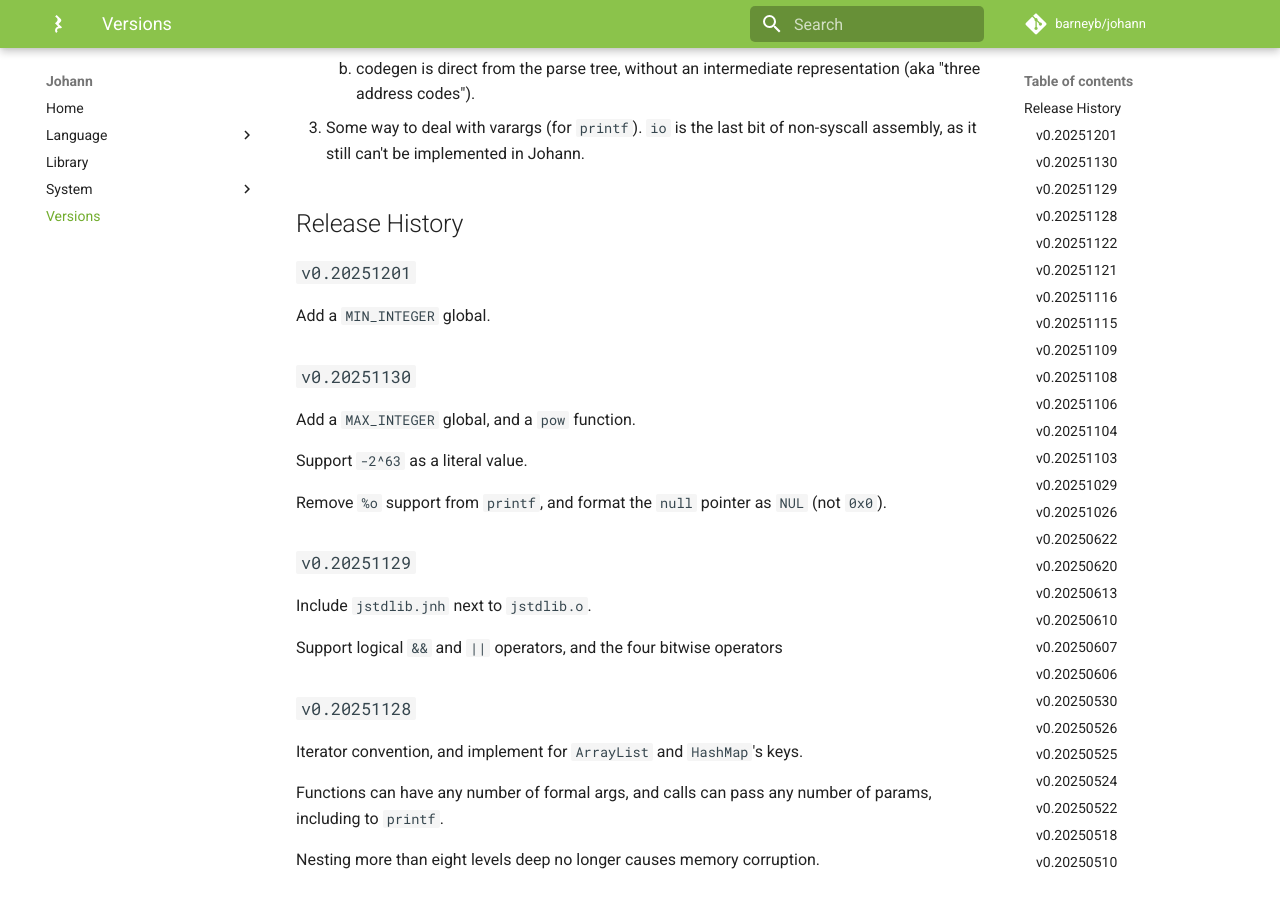
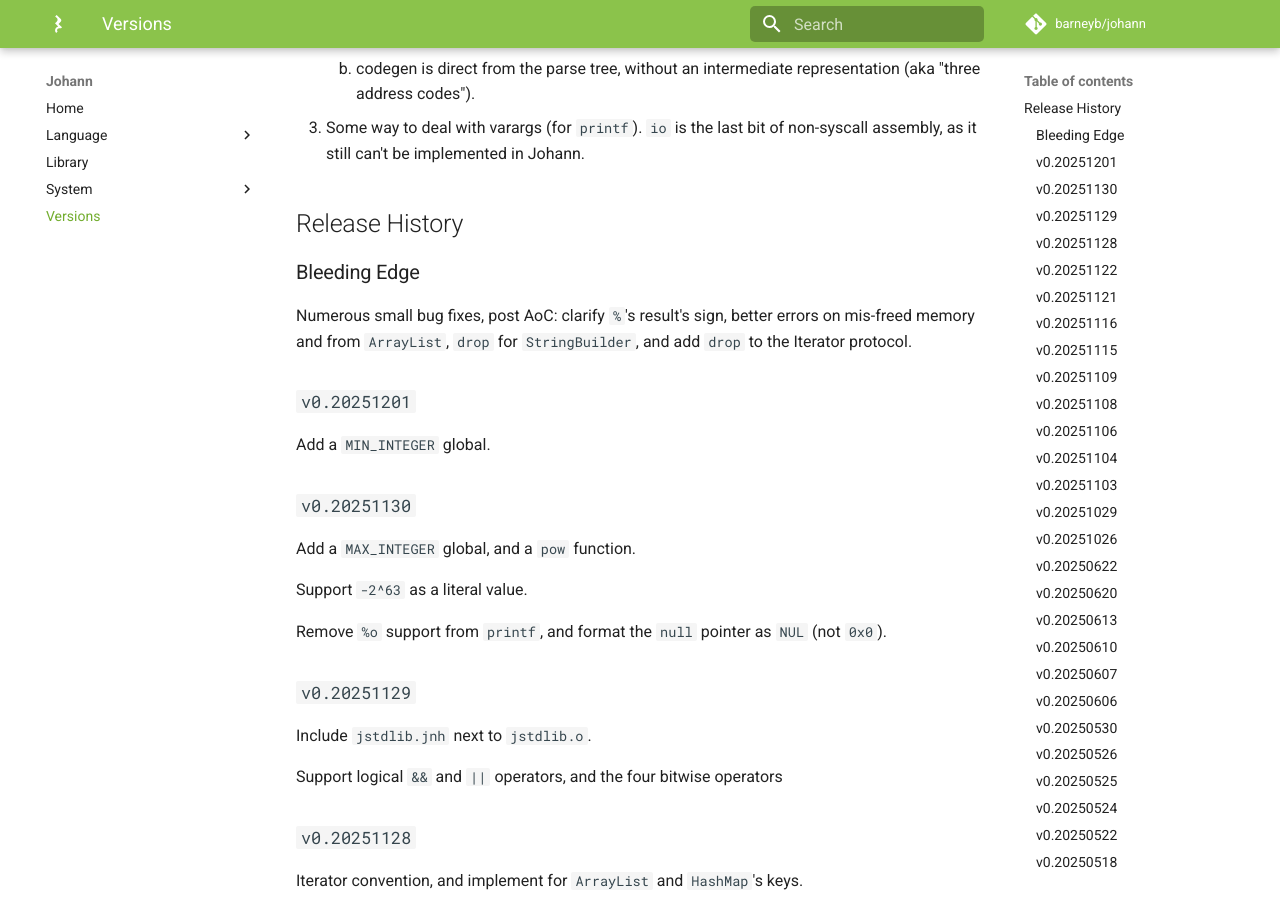
Before and after one commit to barneyb/johann, an MkDocs documentation site: the page built from documentation/docs/versions/index.md, in a window 1280 px wide and 900 px high, scrolled down 543 px. Built offline with MkDocs 1.6.1 and Material for MkDocs 9.7.7, drawn with Linux system fonts in a browser that asks for light colours; comment, search, counter and statistics services are not loaded.

Commit message:
add release notes

```diff
--- a/documentation/docs/versions/index.md
+++ b/documentation/docs/versions/index.md
@@ -19,7 +19,9 @@ A few things remain before 1.0:
 
 ## Release History
 
-[//]: # (### Bleeding Edge)
+### Bleeding Edge
+
+Numerous small bug fixes, post AoC: clarify `%`'s result's sign, better errors on mis-freed memory and from `ArrayList`, `drop` for `StringBuilder`, and add `drop` to the Iterator protocol.
 
 ### `v0.20251201`
 
```
